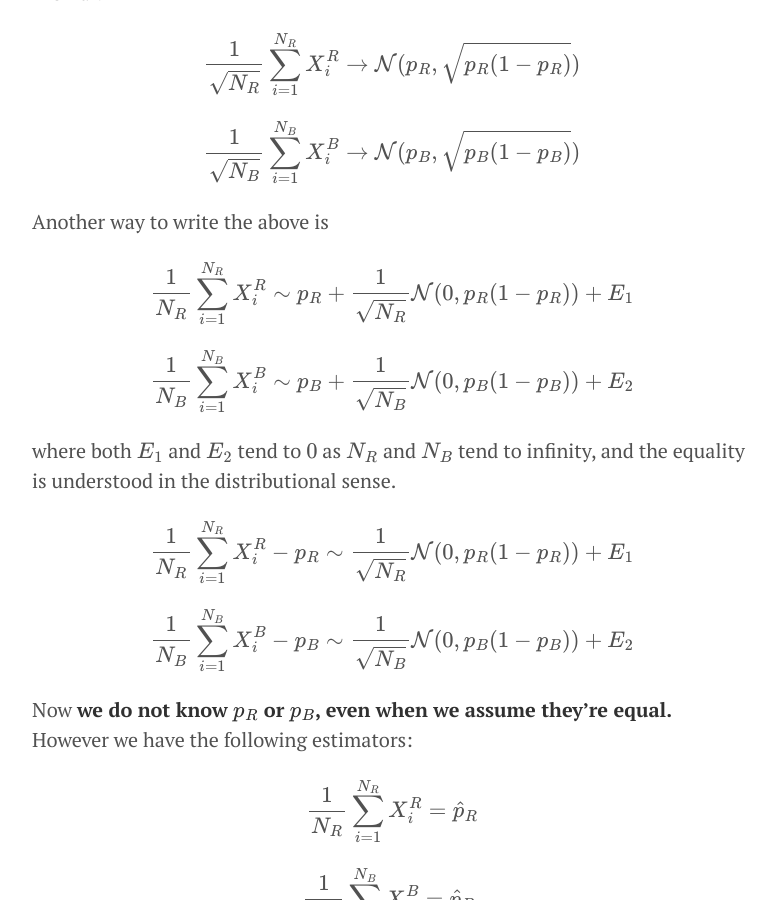
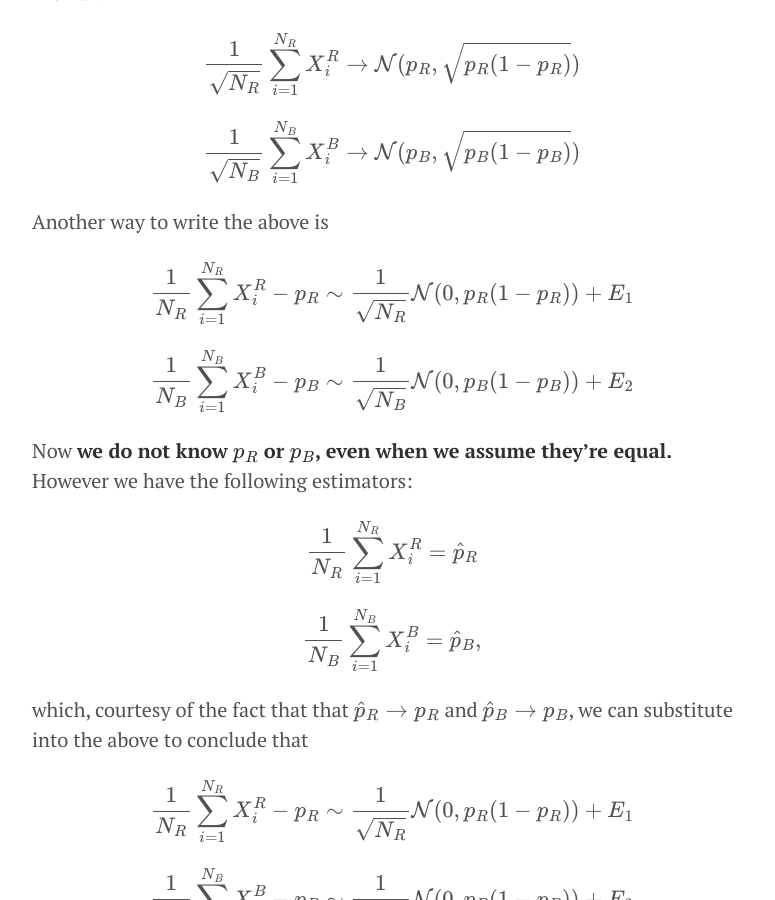
Before and after one commit to doriang102/doriang102.github.io, a Jekyll site: the page built from _posts/2017-05-28-hypothesis-testing.md, in a window 1280 px wide and 900 px high, scrolled down 1292 px. Shown: the whole window, without its empty margins (248-1023 px from the left). Built offline with Jekyll 4.4.1, drawn with Linux system fonts in a browser that asks for light colours; our own code applies the rules of GitHub Pages for plain Markdown files; formulas are drawn with MathJax 3.

Commit message:
Update 2017-05-28-hypothesis-testing.md

```diff
--- a/_posts/2017-05-28-hypothesis-testing.md
+++ b/_posts/2017-05-28-hypothesis-testing.md
@@ -35,14 +35,6 @@ $$\frac{1}{\sqrt{N_B}} \sum_{i=1}^{N_B} X_i^B \to \mathcal{N}(p_B, \sqrt{p_B(1-p
 
 Another way to write the above is
 
-
-$$\frac{1}{N_R}\sum_{i=1}^{N_R} X_i^R \sim p_R + \frac{1}{\sqrt{N_R}} \mathcal{N}(0, p_R(1-p_R)) + E_1$$
-
-
-$$\frac{1}{N_B}\sum_{i=1}^{N_B} X_i^B \sim p_B + \frac{1}{\sqrt{N_B}} \mathcal{N}(0, p_B(1-p_B)) + E_2$$
-
-
-where both $$E_1$$ and $$E_2$$ tend to $$0$$ as $$N_R$$ and $$N_B$$ tend to infinity, and the equality is understood in the distributional sense.
 
 
 $$\frac{1}{N_R}\sum_{i=1}^{N_R} X_i^R - p_R \sim \frac{1}{\sqrt{N_R}} \mathcal{N}(0, p_R(1-p_R)) + E_1$$
```
